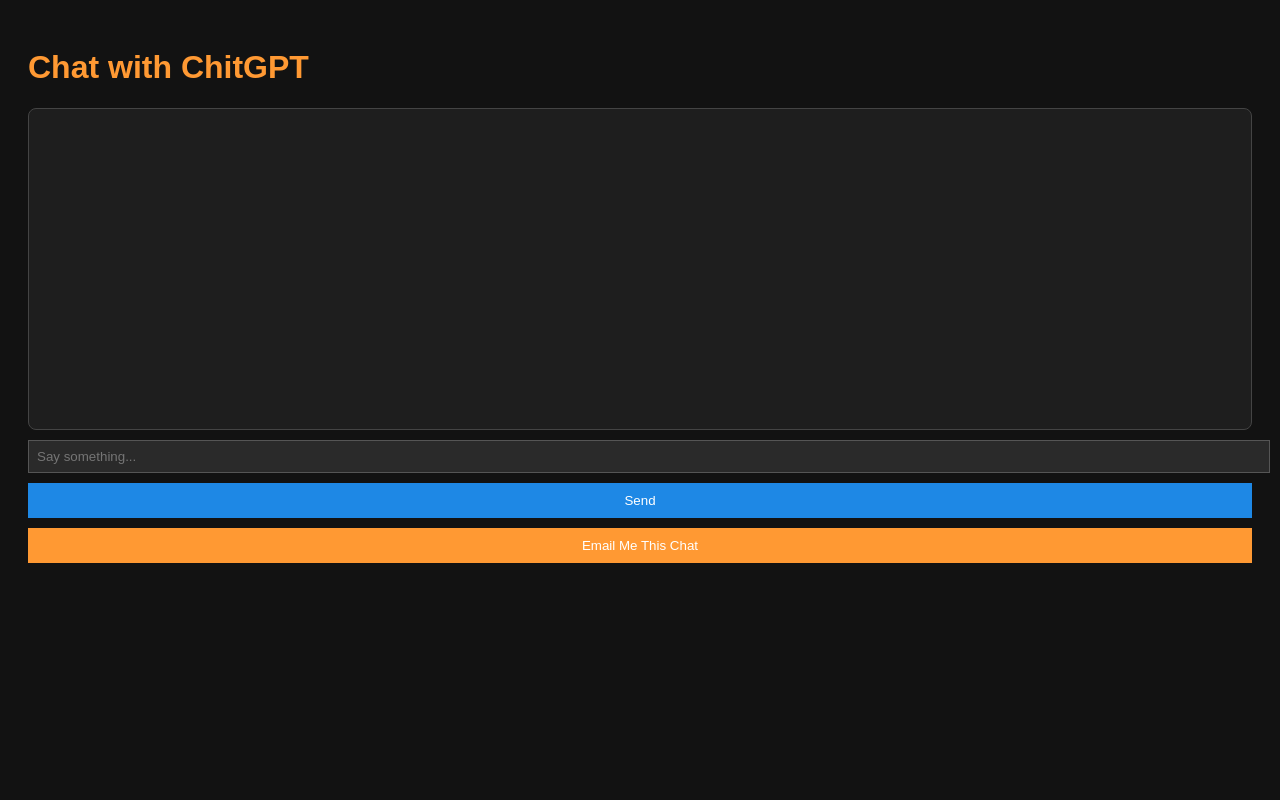
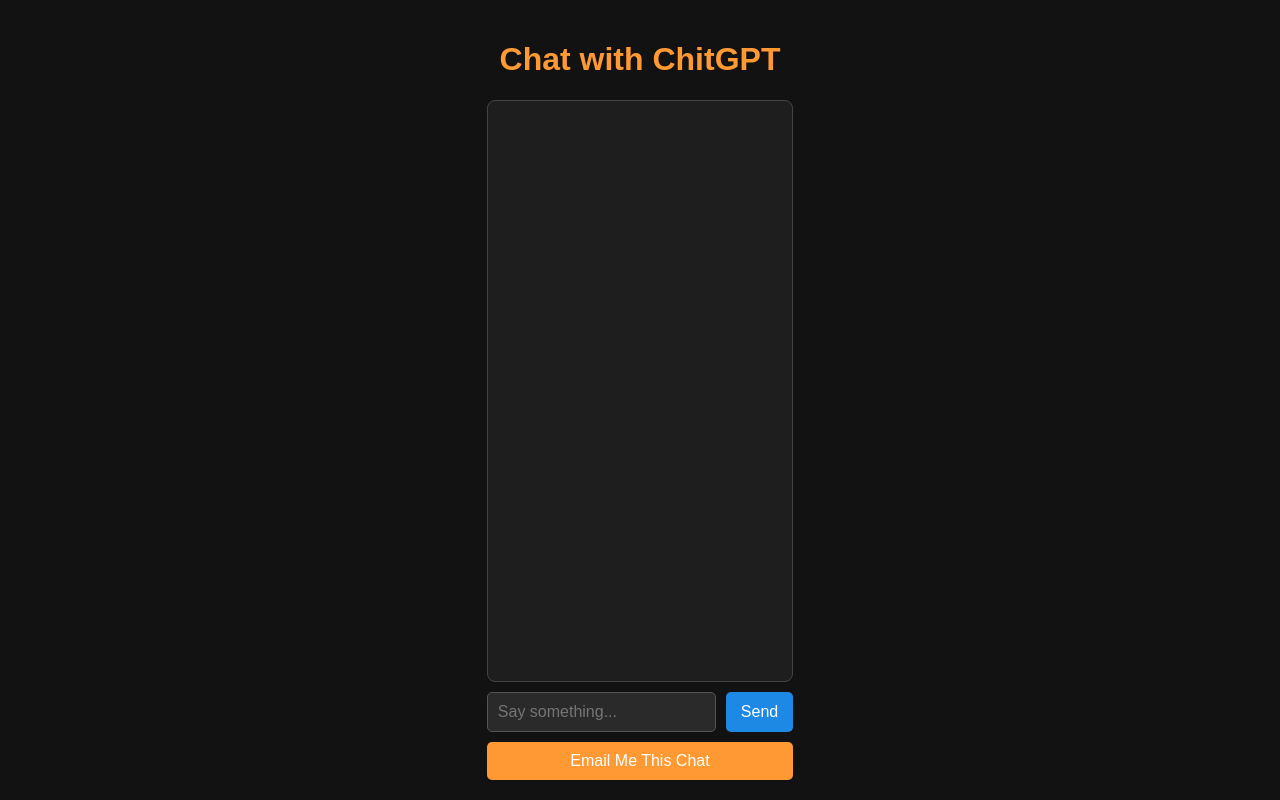
Before and after one commit to JaspalSinghChanna/ChitGPT, a Flask app: page / in a window 1280 px wide. Run offline with Flask 3, Linux system fonts and the light colour scheme.

Commit message:
change scaling

```diff
--- a/templates/index.html
+++ b/templates/index.html
@@ -1,30 +1,50 @@
 <!DOCTYPE html>
 <html lang="en">
 <head>
-  <meta charset="UTF-8">
+  <meta charset="UTF-8" />
+  <meta name="viewport" content="width=device-width, initial-scale=1.0" />
   <title>Chat with ChitGPT</title>
   <style>
+    * {
+      box-sizing: border-box;
+    }
+
     body {
       background-color: #121212;
       color: #f5f5f5;
       font-family: Arial, sans-serif;
+      margin: 0;
+      padding: 0;
+      display: flex;
+      flex-direction: column;
+      min-height: 100vh;
+    }
+
+    .container {
+      flex: 1;
+      display: flex;
+      flex-direction: column;
+      max-width: 800px;
+      margin: auto;
       padding: 20px;
     }
 
     h1 {
-      color: #FF9933;
+      color: #ff9933;
+      text-align: center;
     }
 
     #chat {
+      flex: 1;
       border: 1px solid #444;
       background-color: #1e1e1e;
       padding: 10px;
-      height: 300px;
-      overflow-y: auto;
       margin-bottom: 10px;
       border-radius: 8px;
       display: flex;
       flex-direction: column;
+      overflow-y: auto;
+      height: 300px;
       scroll-behavior: smooth;
     }
 
@@ -33,7 +53,7 @@
       padding: 10px;
       border-radius: 8px;
       line-height: 1.5;
-      max-width: 80%;
+      max-width: 90%;
       word-wrap: break-word;
     }
 
@@ -47,30 +67,8 @@
     .bot {
       background-color: #263238;
       color: #f5f5f5;
-      margin-right: auto;
+      align-self: flex-start;
       text-align: left;
-    }
-
-    input {
-      background-color: #2a2a2a;
-      color: #f5f5f5;
-      border: 1px solid #555;
-      padding: 8px;
-      width: 100%;
-    }
-
-    button {
-      margin-top: 10px;
-      background-color: #1e88e5;
-      color: white;
-      border: none;
-      padding: 10px;
-      width: 100%;
-      cursor: pointer;
-    }
-
-    button:hover {
-      background-color: #1565c0;
     }
 
     #typingIndicator {
@@ -79,13 +77,57 @@
       margin: 5px 0;
     }
 
+    form {
+      display: flex;
+      gap: 10px;
+      flex-wrap: wrap;
+    }
+
+    input[type="text"] {
+      flex: 1;
+      padding: 10px;
+      background-color: #2a2a2a;
+      color: #f5f5f5;
+      border: 1px solid #555;
+      border-radius: 5px;
+      font-size: 16px;
+    }
+
+    button {
+      background-color: #1e88e5;
+      color: white;
+      border: none;
+      padding: 10px 15px;
+      border-radius: 5px;
+      font-size: 16px;
+      cursor: pointer;
+      flex-shrink: 0;
+    }
+
+    button:hover {
+      background-color: #1565c0;
+    }
+
     #emailButton {
       margin-top: 10px;
-      background-color: #FF9933;
+      background-color: #ff9933;
+      width: 100%;
+    }
+
+    @media (max-width: 600px) {
+      input[type="text"], button {
+        font-size: 14px;
+        padding: 10px;
+      }
+
+      #chat {
+        height: 250px;
+      }
     }
   </style>
 </head>
 <body>
+  <div class="container">
     <h1>Chat with ChitGPT</h1>
     <div id="chat"></div>
     <div id="typingIndicator" style="display:none;">ChitGPT is thinking...</div>
@@ -96,6 +138,7 @@
     </form>
 
     <button id="emailButton" onclick="emailChat()">Email Me This Chat</button>
+  </div>
 
   <script>
     async function sendMessage() {
```
Lines whose indentation alone changed are shown as unchanged.
